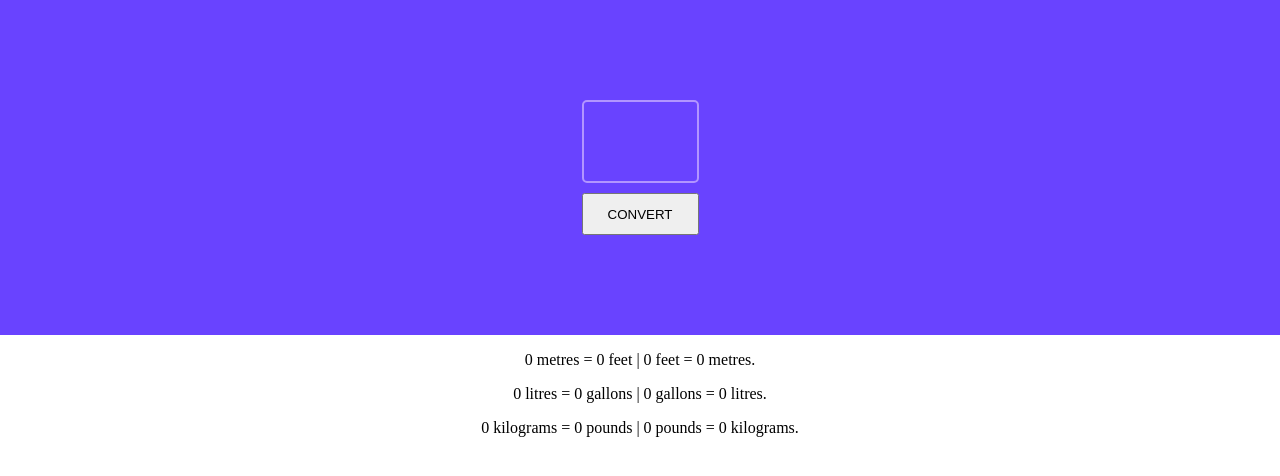
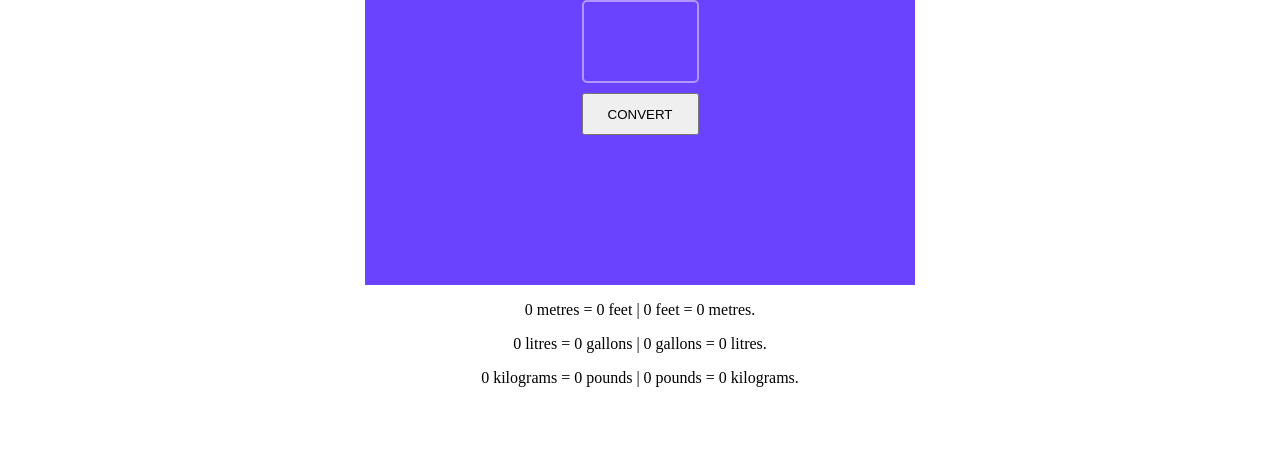
Before and after one commit to MetricOrder/unit-converter, a plain HTML site: page index.html in a window 1280 px wide. Drawn offline with Linux system fonts and the light colour scheme.

Commit message:
main input and body alignment

```diff
--- a/index.css
+++ b/index.css
@@ -1,14 +1,18 @@
 body {
     margin: 0 auto;
     text-align: center;
+    align-items: center;
+    display: flex;
+    flex-direction: column;
 }
 
 #heading-input {
-    align-items: center;
     display: flex;
     flex-direction: column;
+    align-items: center;
     background: #6943FF;
-    padding: 100px;
+    width: 550px;
+    height: 285px;
 }
 
 #input-field{
```
